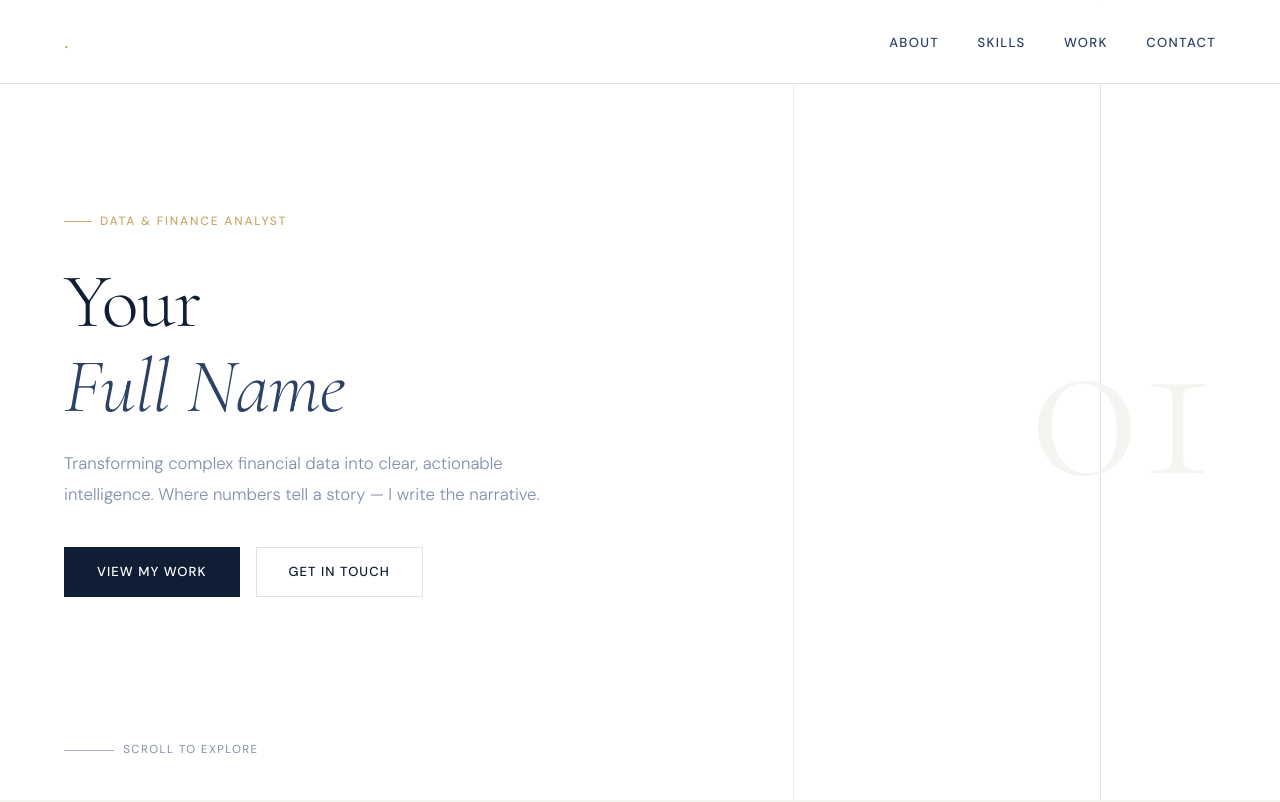
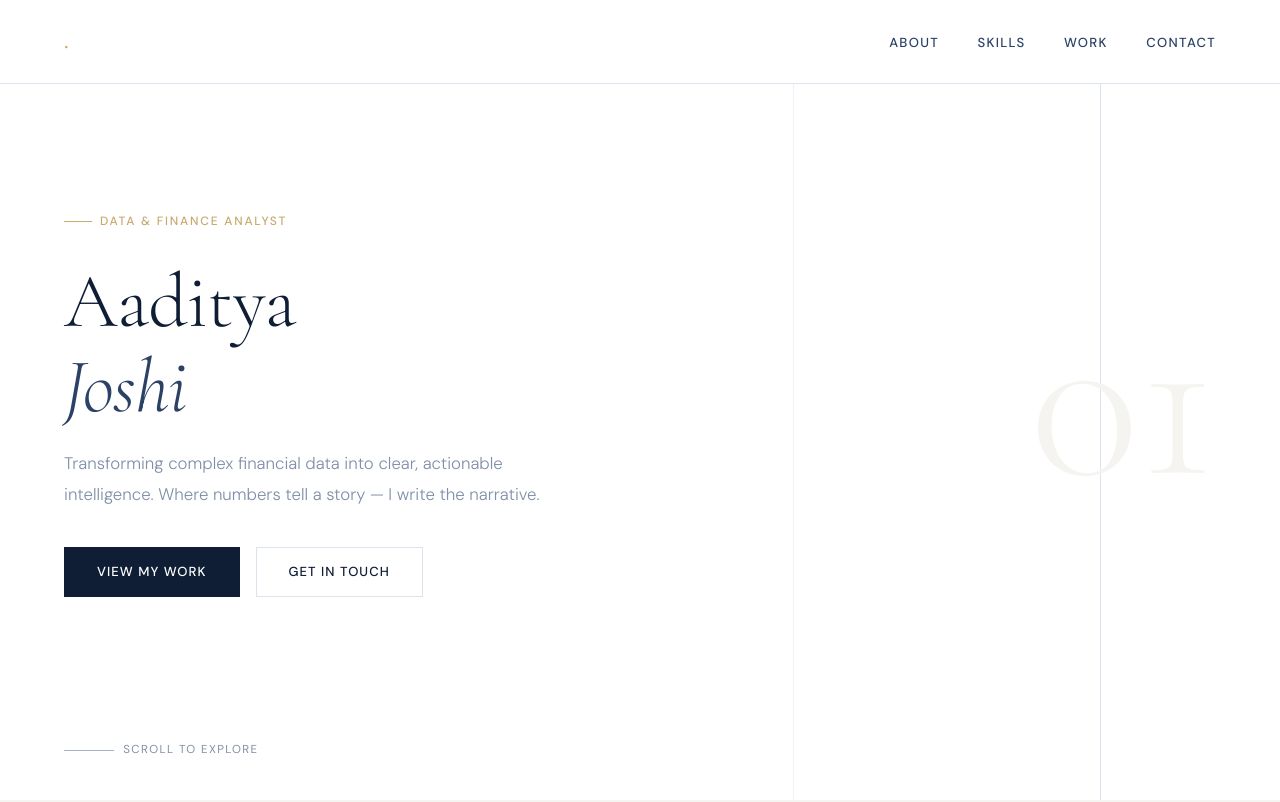
Before and after one commit to aadijoshi0204/aadijoshi0204.github.io, a plain HTML site: page index.html in a window 1280 px wide. Shown: the top 802 px of the page. Drawn offline with nearby package versions, Linux system fonts and the light colour scheme.

Commit message:
index.html

```diff
--- a/index.html
+++ b/index.html
@@ -762,7 +762,7 @@
 
       <!-- ✏️ REPLACE with your name -->
       <h1 class="hero-name">
-        Your<br><em>Full Name</em>
+        Aaditya<br><em>Joshi</em>
       </h1>
 
       <!-- ✏️ REPLACE with your tagline / one-liner -->
```
